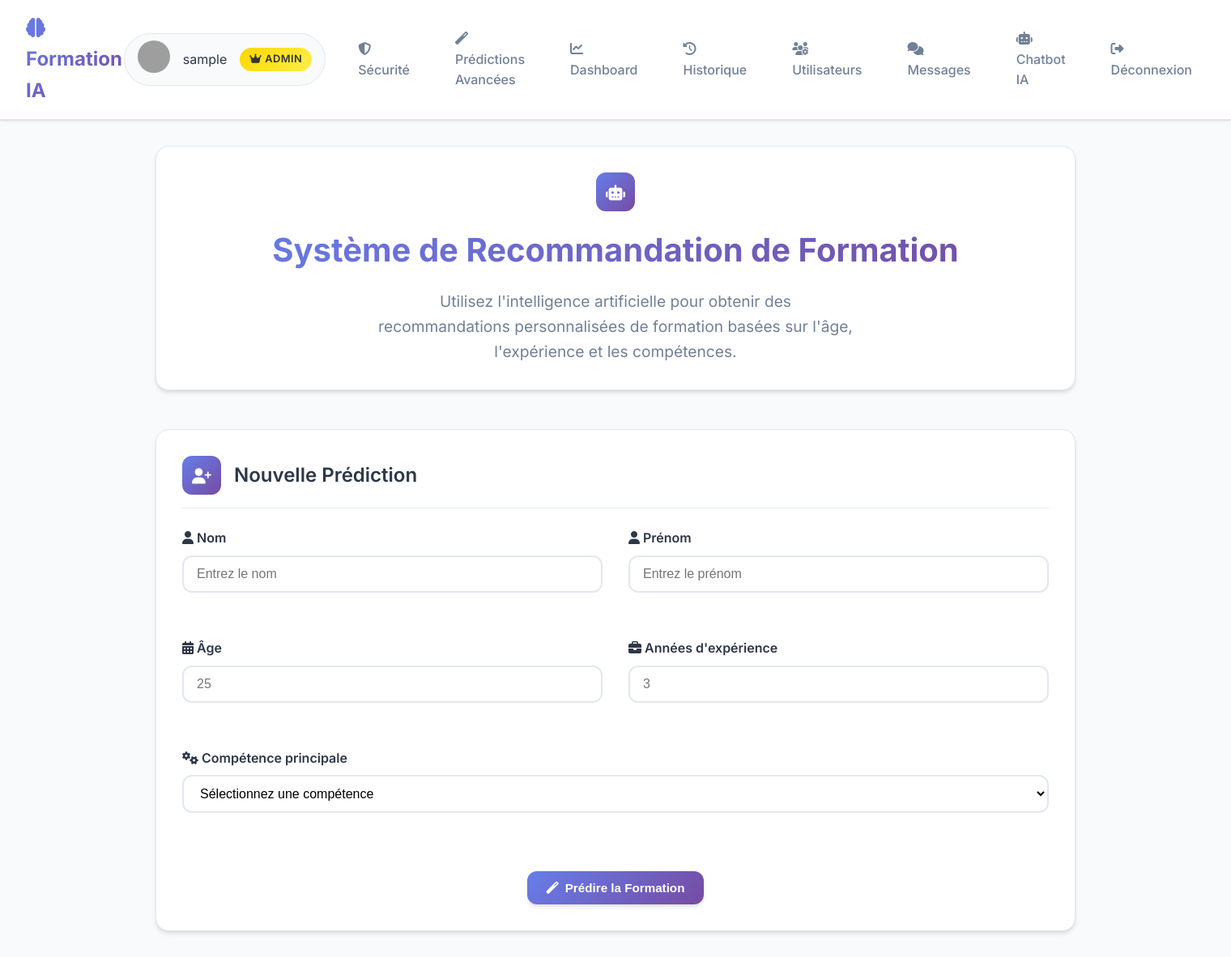
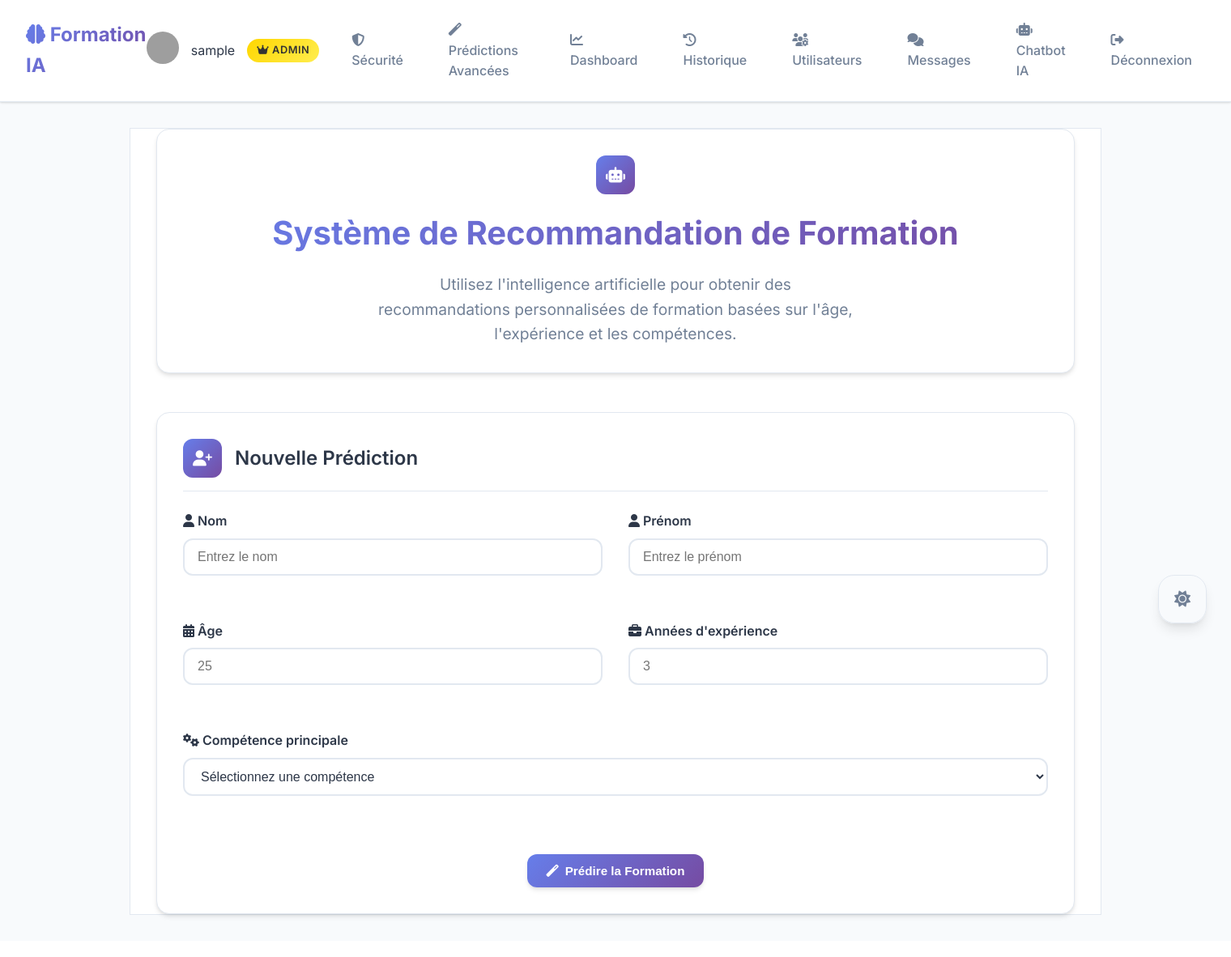
Before and after one commit to Mortadha5/PROJECT, a Flask app: page / in a window 1520 px wide. Shown: the whole page at 81% size. After the commit the page ends 1134 px from the top, so only its background shows below. Run offline with Flask 3, Linux system fonts and the light colour scheme; the visitor is signed in with stand-in values (Sample User, id 1); data that the repository does not hold is empty; parts of the project's set-up code (start-up, migrations or seed data) failed here and were passed over; grey boxes are pictures that could not be loaded.

Commit message:
avec sombre

```diff
--- a/static/css/modern-style.css
+++ b/static/css/modern-style.css
@@ -6,12 +6,16 @@
     --success-gradient: linear-gradient(135deg, #4facfe 0%, #00f2fe 100%);
     --warning-gradient: linear-gradient(135deg, #43e97b 0%, #38f9d7 100%);
 
-    /* Couleurs neutres */
+    /* Couleurs neutres - Mode Clair */
     --bg-primary: #f8fafc;
     --bg-secondary: #ffffff;
+    --bg-tertiary: #f1f5f9;
     --text-primary: #2d3748;
     --text-secondary: #718096;
+    --text-muted: #a0aec0;
     --border-color: #e2e8f0;
+    --card-bg: #ffffff;
+    --navbar-bg: rgba(255, 255, 255, 0.95);
 
     /* Ombres modernes */
     --shadow-sm: 0 1px 3px 0 rgba(0, 0, 0, 0.1), 0 1px 2px 0 rgba(0, 0, 0, 0.06);
@@ -23,6 +27,103 @@
     --transition-fast: all 0.15s ease;
     --transition-normal: all 0.3s ease;
     --transition-slow: all 0.5s ease;
+}
+
+/* Mode Sombre */
+[data-theme="dark"] {
+    --bg-primary: #1a202c;
+    --bg-secondary: #2d3748;
+    --bg-tertiary: #4a5568;
+    --text-primary: #f7fafc;
+    --text-secondary: #e2e8f0;
+    --text-muted: #a0aec0;
+    --border-color: #4a5568;
+    --card-bg: #2d3748;
+    --navbar-bg: rgba(45, 55, 72, 0.95);
+
+    --shadow-sm: 0 1px 3px 0 rgba(0, 0, 0, 0.3), 0 1px 2px 0 rgba(0, 0, 0, 0.2);
+    --shadow-md: 0 4px 6px -1px rgba(0, 0, 0, 0.3), 0 2px 4px -1px rgba(0, 0, 0, 0.2);
+    --shadow-lg: 0 10px 15px -3px rgba(0, 0, 0, 0.3), 0 4px 6px -2px rgba(0, 0, 0, 0.2);
+    --shadow-xl: 0 20px 25px -5px rgba(0, 0, 0, 0.3), 0 10px 10px -5px rgba(0, 0, 0, 0.2);
+}
+
+/* Bouton circulaire flottant */
+.theme-toggle {
+    position: fixed;
+    bottom: 30px;
+    right: 30px;
+    z-index: 1000;
+    background: var(--primary-gradient);
+    border: none;
+    border-radius: 50%;
+    width: 60px;
+    height: 60px;
+    cursor: pointer;
+    transition: var(--transition-normal);
+    box-shadow: var(--shadow-lg);
+    display: flex;
+    align-items: center;
+    justify-content: center;
+    color: white;
+}
+
+.theme-toggle:hover {
+    transform: translateY(-3px) scale(1.05);
+    box-shadow: var(--shadow-xl);
+}
+
+.theme-toggle i {
+    font-size: 20px;
+    transition: var(--transition-fast);
+}
+
+.theme-toggle .theme-text {
+    display: none;
+}
+
+/* Mise à jour des styles existants */
+body {
+    background: var(--bg-primary);
+    color: var(--text-primary);
+    transition: var(--transition-normal);
+}
+
+.navbar {
+    background: var(--navbar-bg);
+    backdrop-filter: blur(10px);
+    border-bottom: 1px solid var(--border-color);
+}
+
+.card, .container {
+    background: var(--card-bg);
+    border: 1px solid var(--border-color);
+    transition: var(--transition-normal);
+}
+
+.form-control, .form-select {
+    background: var(--card-bg);
+    border: 2px solid var(--border-color);
+    color: var(--text-primary);
+}
+
+.form-control:focus, .form-select:focus {
+    border-color: var(--primary-color);
+    background: var(--card-bg);
+    color: var(--text-primary);
+}
+
+.table {
+    background: var(--card-bg);
+    color: var(--text-primary);
+}
+
+.table th {
+    background: var(--bg-tertiary);
+    border-color: var(--border-color);
+}
+
+.table td {
+    border-color: var(--border-color);
 }
 
 /* ===== RESET ET BASE ===== */
@@ -73,11 +174,26 @@ body {
 .navbar-user {
     display: flex;
     align-items: center;
-    gap: 1rem;
-    padding: 0.5rem 1rem;
-    background: var(--bg-primary);
-    border-radius: 50px;
+    gap: 15px;
+}
+
+.theme-toggle {
+    background: transparent;
     border: 1px solid var(--border-color);
+    border-radius: 20px;
+    padding: 6px 10px;
+    cursor: pointer;
+    transition: var(--transition-normal);
+    display: flex;
+    align-items: center;
+    gap: 5px;
+    font-size: 12px;
+    color: var(--text-secondary);
+}
+
+.theme-toggle:hover {
+    background: var(--bg-tertiary);
+    color: var(--text-primary);
 }
 
 .navbar-link {
--- /dev/null
+++ b/static/js/theme-toggle.js
@@ -0,0 +1,94 @@
+// Système de basculement de thème
+class ThemeManager {
+    constructor() {
+        this.currentTheme = localStorage.getItem('theme') || 'light';
+        this.init();
+    }
+
+    init() {
+        // Appliquer le thème sauvegardé
+        this.applyTheme(this.currentTheme);
+
+        // Créer le bouton de basculement
+        this.createToggleButton();
+
+        // Écouter les changements de préférence système
+        this.watchSystemTheme();
+    }
+
+    applyTheme(theme) {
+        document.documentElement.setAttribute('data-theme', theme);
+        this.currentTheme = theme;
+        localStorage.setItem('theme', theme);
+
+        // Mettre à jour l'icône du bouton
+        this.updateToggleIcon();
+    }
+
+    toggleTheme() {
+        const newTheme = this.currentTheme === 'light' ? 'dark' : 'light';
+        this.applyTheme(newTheme);
+
+        // Animation de transition douce
+        document.body.style.transition = 'all 0.3s ease';
+        setTimeout(() => {
+            document.body.style.transition = '';
+        }, 300);
+    }
+
+    createToggleButton() {
+        const toggleButton = document.createElement('button');
+        toggleButton.className = 'theme-toggle';
+        toggleButton.innerHTML = `
+            <i class="theme-icon fas fa-sun"></i>
+        `;
+
+        toggleButton.addEventListener('click', () => this.toggleTheme());
+        document.body.appendChild(toggleButton);
+
+        this.toggleButton = toggleButton;
+        this.updateToggleIcon();
+    }
+
+    updateToggleIcon() {
+        if (!this.toggleButton) return;
+
+        const icon = this.toggleButton.querySelector('.theme-icon');
+
+        if (this.currentTheme === 'dark') {
+            icon.className = 'theme-icon fas fa-moon';
+        } else {
+            icon.className = 'theme-icon fas fa-sun';
+        }
+    }
+
+    watchSystemTheme() {
+        if (window.matchMedia) {
+            const mediaQuery = window.matchMedia('(prefers-color-scheme: dark)');
+
+            // Si aucune préférence n'est sauvegardée, utiliser la préférence système
+            if (!localStorage.getItem('theme')) {
+                this.applyTheme(mediaQuery.matches ? 'dark' : 'light');
+            }
+
+            // Écouter les changements de préférence système
+            mediaQuery.addEventListener('change', (e) => {
+                if (!localStorage.getItem('theme-manual')) {
+                    this.applyTheme(e.matches ? 'dark' : 'light');
+                }
+            });
+        }
+    }
+}
+
+// Initialiser le gestionnaire de thème
+document.addEventListener('DOMContentLoaded', () => {
+    window.themeManager = new ThemeManager();
+});
+
+// Fonction globale pour basculer le thème (utilisable depuis n'importe où)
+function toggleTheme() {
+    if (window.themeManager) {
+        window.themeManager.toggleTheme();
+    }
+}
--- a/templates/index.html
+++ b/templates/index.html
@@ -219,5 +219,8 @@
         // Vérifier au chargement
         checkUnreadMessages();
     </script>
+    <!-- Scripts -->
+    <script src="/static/js/theme-toggle.js"></script>
+    <script src="/static/js/app.js"></script>
 </body>
 </html>
```
Also changed, not shown: static/css/dark-forms.css (added, +40 -0 lines), templates/base.html (added, +20 -0 lines).
